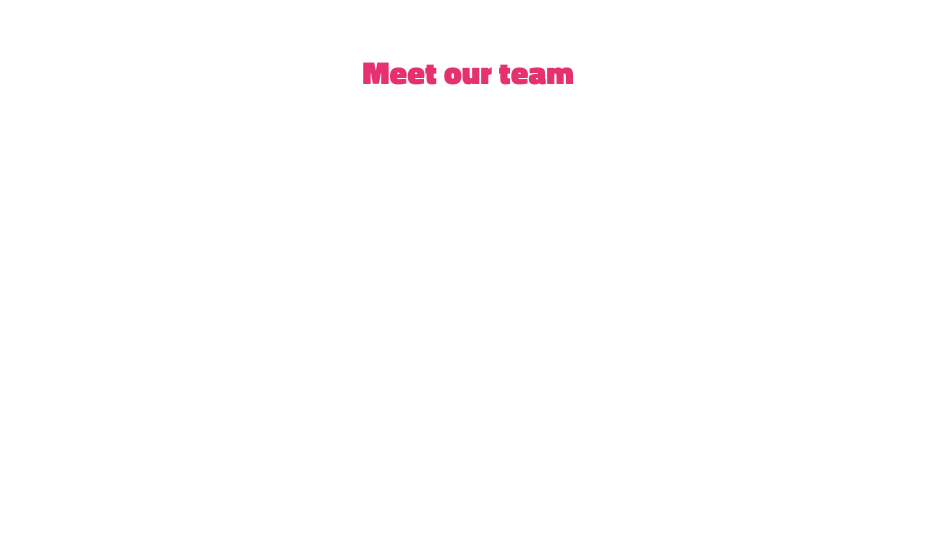
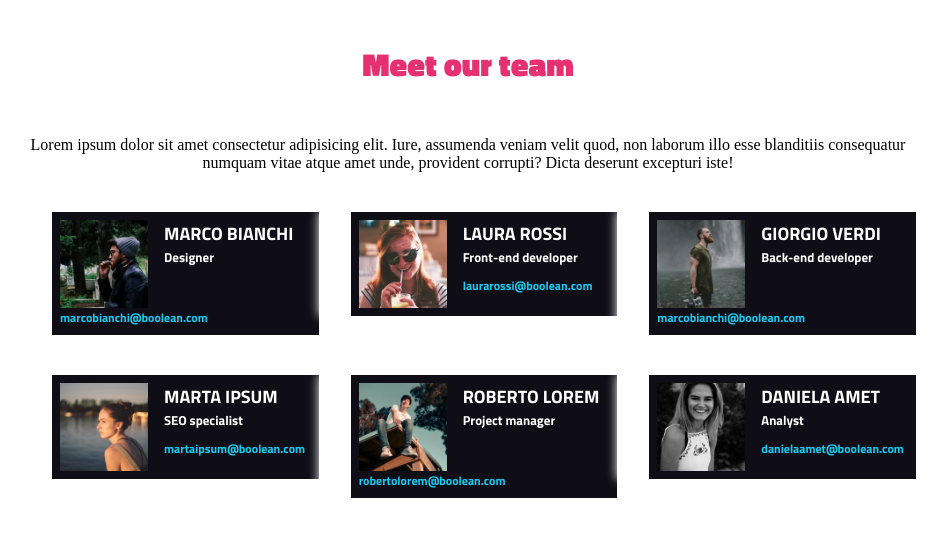
Before and after one commit to sweet202020/html-css-float-cards, a plain HTML site: page index.html in a window 1280 px wide. Shown: the whole page, without its empty margins (172-1119 px from the left). Drawn offline with Linux system fonts and the light colour scheme.

Commit message:
commit main

```diff
--- a/index.html
+++ b/index.html
@@ -15,7 +15,62 @@
         <h1>Meet our team</h1>
     </header>
     <!-- /#site_header -->
-    <main id="site_main"></main>
+    <main id="site_main">
+        <div class="container">
+            <p>Lorem ipsum dolor sit amet consectetur adipisicing elit. Iure, assumenda veniam velit quod, non laborum illo esse blanditiis consequatur numquam vitae atque amet unde, provident corrupti? Dicta deserunt excepturi iste!</p>
+            <div class="row clearfix">
+                <div class="col_4">
+                    <img src="./img/male1.png" alt="">
+                    <div class="description">
+                        <h2>MARCO BIANCHI</h2>
+                        <h3>Designer</h3>
+                        <div>marcobianchi@boolean.com</div>
+                    </div>
+                </div>
+                <div class="col_4">
+                    <img src="./img/female1.png" alt="">
+                    <div class="description">
+                        <h2>LAURA ROSSI</h2>
+                        <h3>Front-end developer</h3>
+                        <div>laurarossi@boolean.com</div>
+                    </div>
+                </div>
+                <div class="col_4">
+                    <img src="./img/male2.png" alt="">
+                    <div class="description">
+                        <h2>GIORGIO VERDI</h2>
+                        <h3>Back-end developer</h3>
+                        <div>marcobianchi@boolean.com</div>
+                    </div>
+                </div>
+                <div class="col_4">
+                    <img src="./img/female2.png" alt="">
+                    <div class="description">
+                        <h2>MARTA IPSUM</h2>
+                        <h3>SEO specialist</h3>
+                        <div>martaipsum@boolean.com</div>
+                    </div>
+                </div>
+                <div class="col_4">
+                    <img src="./img/male3.png" alt="">
+                    <div class="description">
+                        <h2>ROBERTO LOREM</h2>
+                        <h3>Project manager</h3>
+                        <div>robertolorem@boolean.com</div>
+                    </div>
+                </div>
+                <div class="col_4">
+                    <img src="./img/female3.png" alt="">
+                    <div class="description">
+                        <h2>DANIELA AMET</h2>
+                        <h3>Analyst</h3>
+                        <div>danielaamet@boolean.com</div>
+                    </div>
+                </div>
+
+            </div>
+        </div>
+    </main>
     <!-- /#site_main -->
     <footer id="site_footer"></footer>
     <!-- /#site_footer -->
--- a/style.css
+++ b/style.css
@@ -1,3 +1,4 @@
+/*region settings */
 *{
     margin: 0;
     padding: 0;
@@ -10,13 +11,15 @@
 }
 :root{
     --flo-darker: #0F0E17;
-    --flo-primary: #1465C0;
+    --flo-primary: #17CCF2;
     --flo-title: #E53170;
 }
+/*endregion settings*/
 
 h1{
     text-align: center;
-    padding: 3rem;
+    padding-top: 2.5rem;
+    padding-bottom: 3rem;
     font-family: 'Titillium Web', sans-serif;
     font-weight: 800;
     color: var(--flo-title);
@@ -25,3 +28,33 @@ h1{
     width: 70%;
     margin: auto;
 }
+.container>p{
+    text-align: center;
+}
+img{
+    max-width: 100%;
+    float: left;
+    width: 104px;
+    padding-right: 1rem;
+}
+.col_4{
+    width: calc(100% / 3);
+    float: left;
+    padding: 0.5rem;
+    background-color: var(--flo-darker);
+    color: white;
+    font-family: 'Titillium Web', sans-serif;
+    font-size: 12px;
+    margin-top: 2.5rem;
+    border-left: 2rem solid white;
+    box-shadow: 0 0 10px;
+
+}
+.description>h3{
+    font-size: small;
+    padding-bottom: 0.25rem;
+}
+.description>div{
+    color: var(--flo-primary);
+    padding-top: 0.3rem;
+}
```
